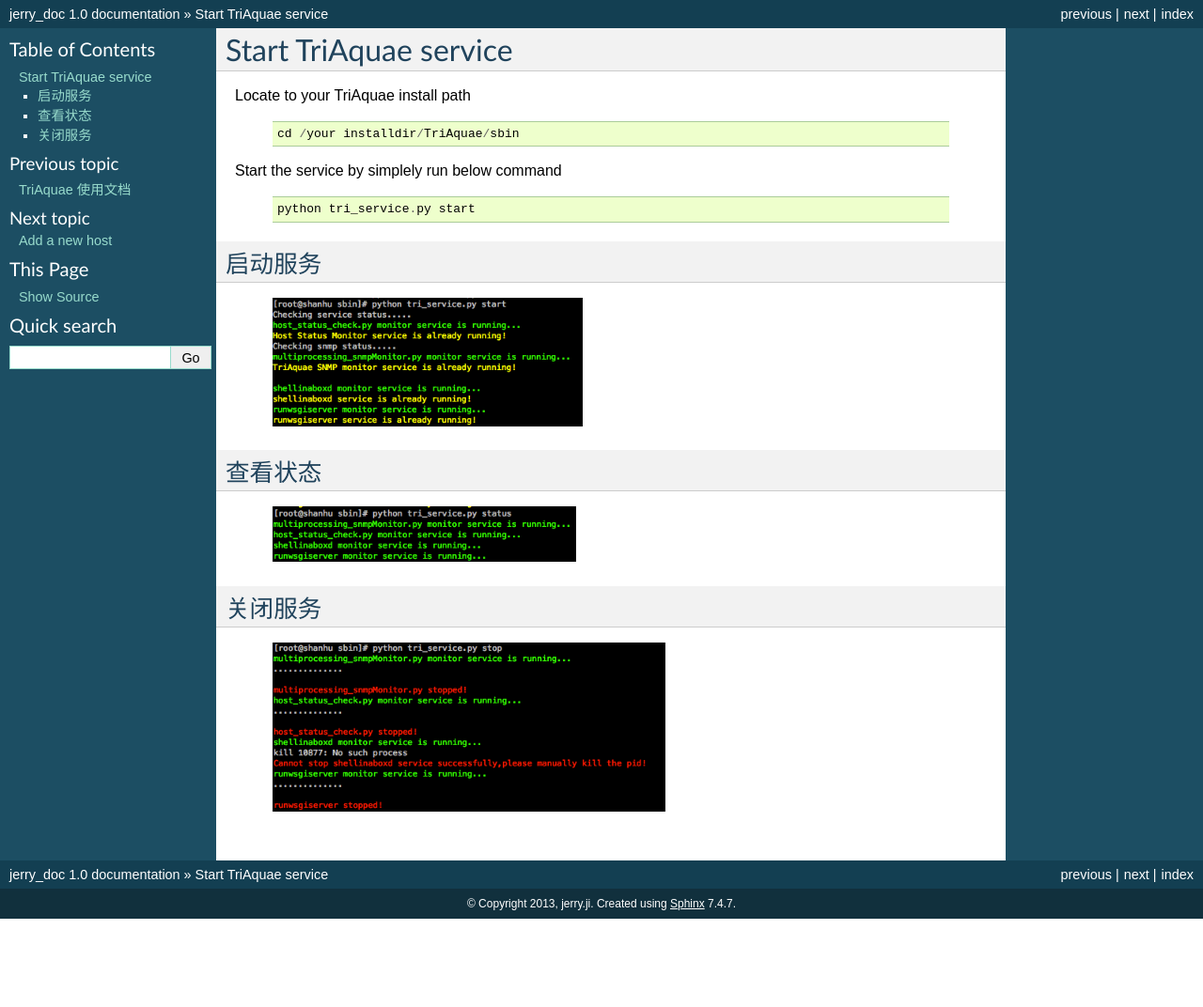
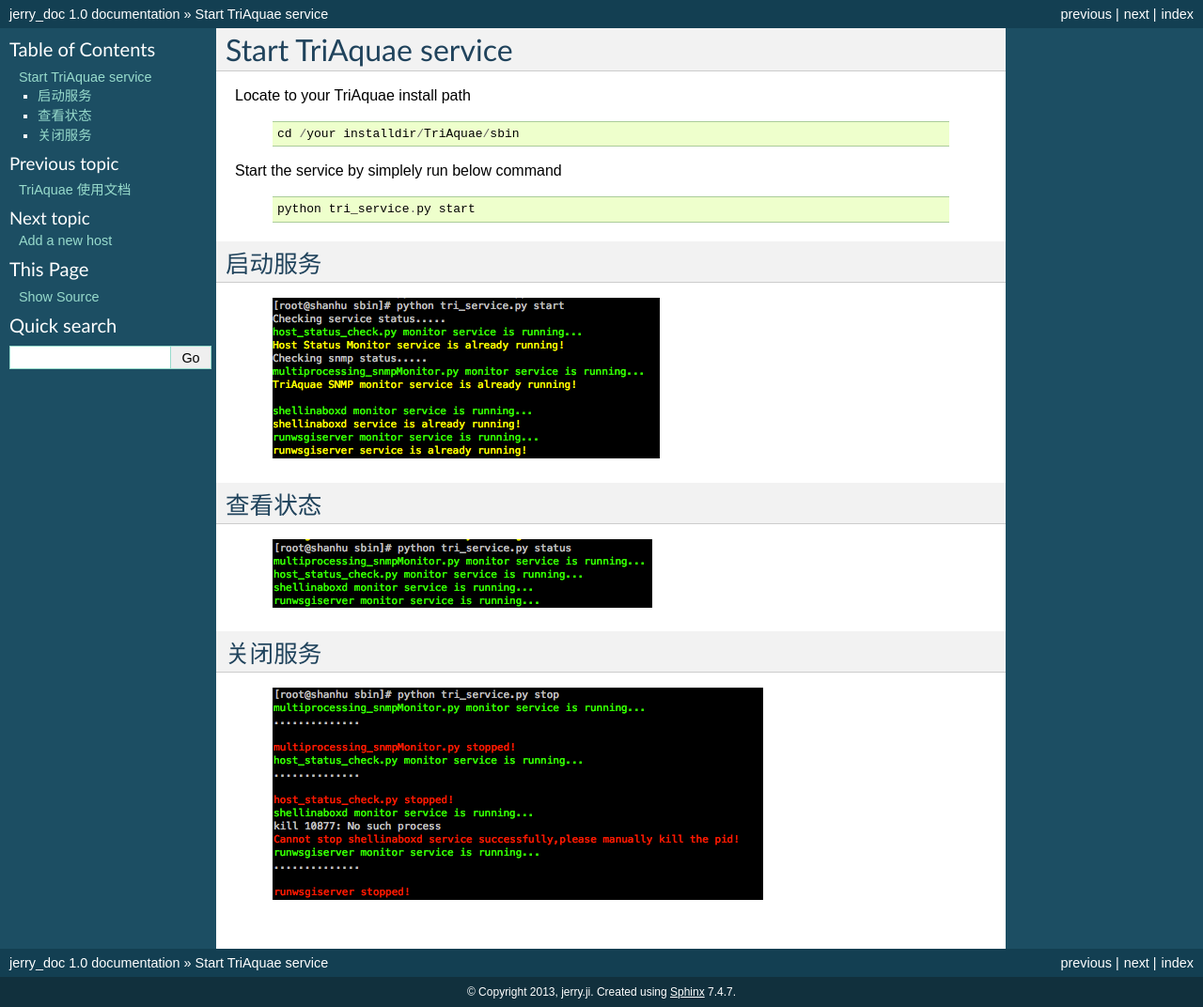
Before and after one commit to jerry123je/test, a Sphinx documentation site: the page built from docs/startservice.rst, in a window 1280 px wide. Shown: the whole page at 94% size. Built offline with Sphinx 7.4.7, drawn with Linux system fonts in a browser that asks for light colours; pages that are not in the unit, such as notebooks, are missing from menus; before the commit the page ends 978 px from its top, so only the background shows below that.

Commit message:
20131122_07

```diff
--- a/docs/startservice.rst
+++ b/docs/startservice.rst
@@ -17,18 +17,15 @@
 ----------------------
 
   .. image:: images/service_start_01.png
-	     :scale: 80 %
 
 
 查看状态
 ----------------------
 
   .. image:: images/service_status_01.png
-             :scale: 80 %
 
 
 关闭服务
 ----------------------
 
   .. image:: images/service_stop_01.png
-             :scale: 80 %
```
